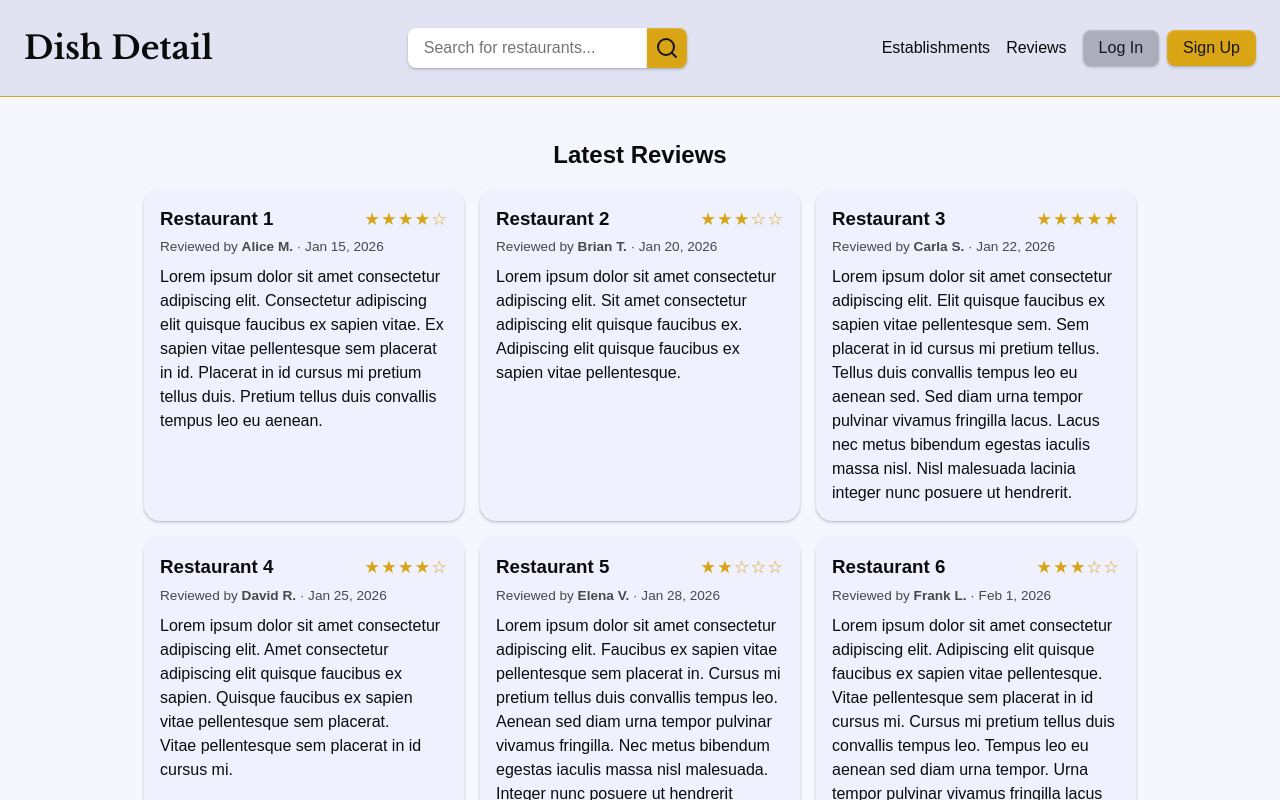
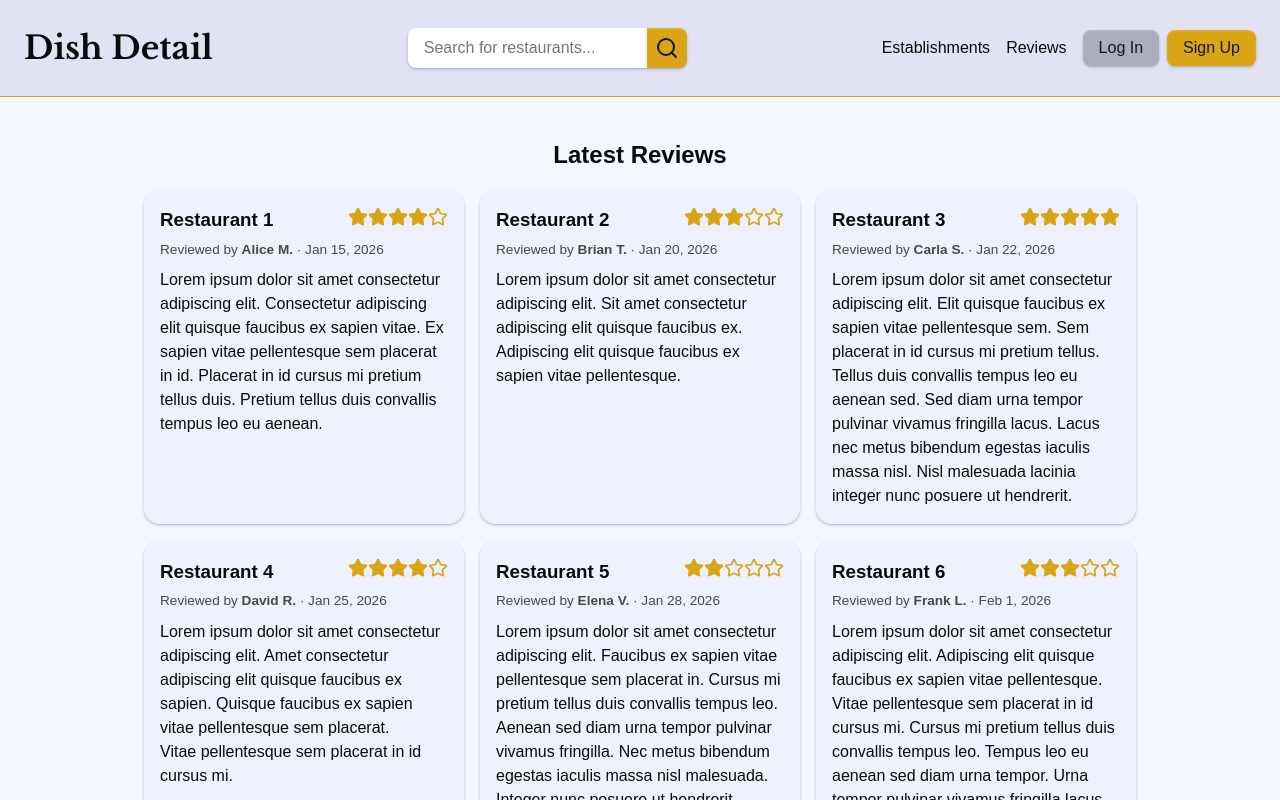
Before and after one commit to saoudabdulrahman/DishDetail, a React (Vite) app: page / in a window 1280 px wide. Shown: the top 800 px of the page. Built offline with nearby package versions, Linux system fonts and the light colour scheme; a web font is replaced by a local one.

Commit message:
Replaced Star Text with Star Icons.

```diff
--- a/src/components/ReviewCard.css
+++ b/src/components/ReviewCard.css
@@ -22,10 +22,17 @@
 	margin-bottom: 0.25rem;
 }
 
+.starFilled,
+.starEmpty {
+	width: 1.25rem;
+}
+
+.starFilled {
+  fill: var(--primary);
+}
+
 .stars {
 	color: var(--primary);
-	font-size: 1.1rem;
-	letter-spacing: 1px;
 }
 
 .reviewMeta {
--- a/src/components/ReviewCard.jsx
+++ b/src/components/ReviewCard.jsx
@@ -1,9 +1,14 @@
+import { Star } from 'lucide-react';
 import './ReviewCard.css';
 
 // Helper to render stars
 const StarRating = ({ rating }) => {
 	return (
-		<span className="stars">{'★'.repeat(rating) + '☆'.repeat(5 - rating)}</span>
+		<span className="stars">
+			{[...Array(5)].map((_, i) => (
+				<Star key={i} className={i < rating ? 'starFilled' : 'starEmpty'} />
+			))}
+		</span>
 	);
 };
 
```
